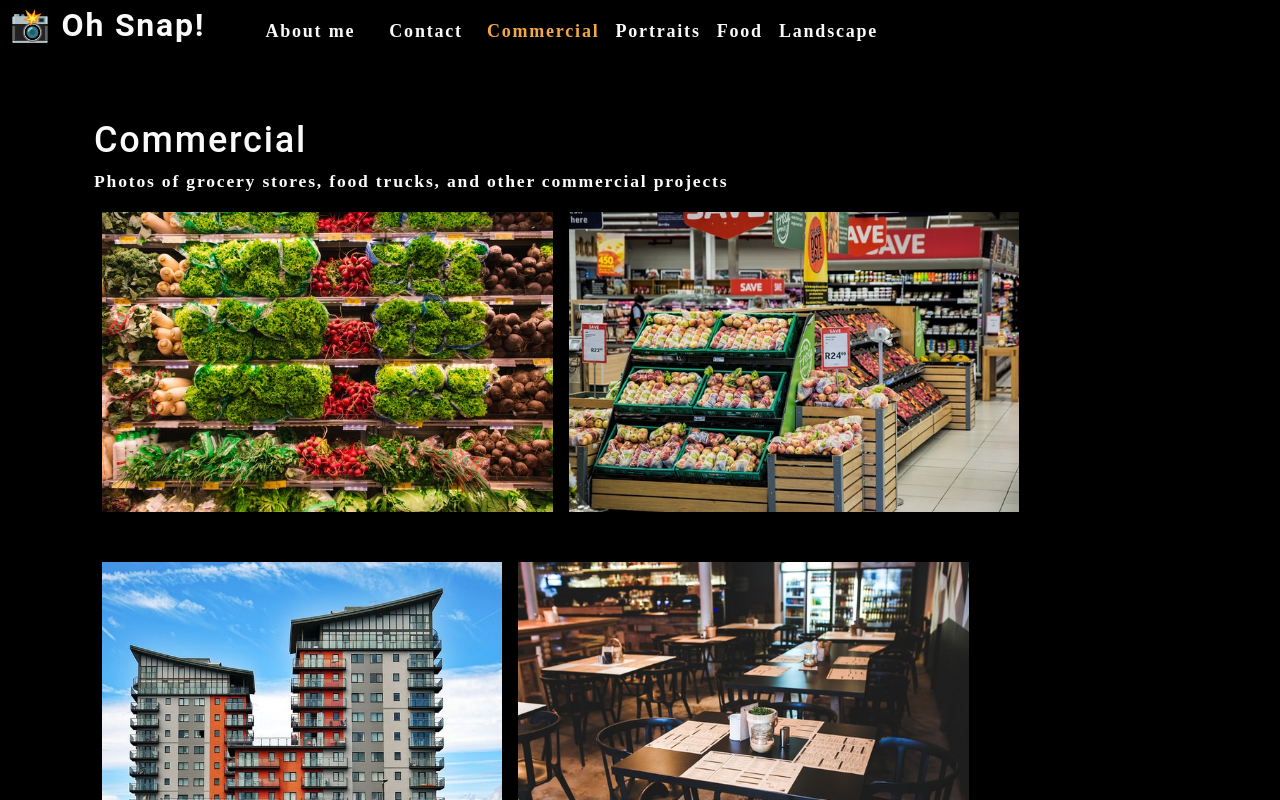
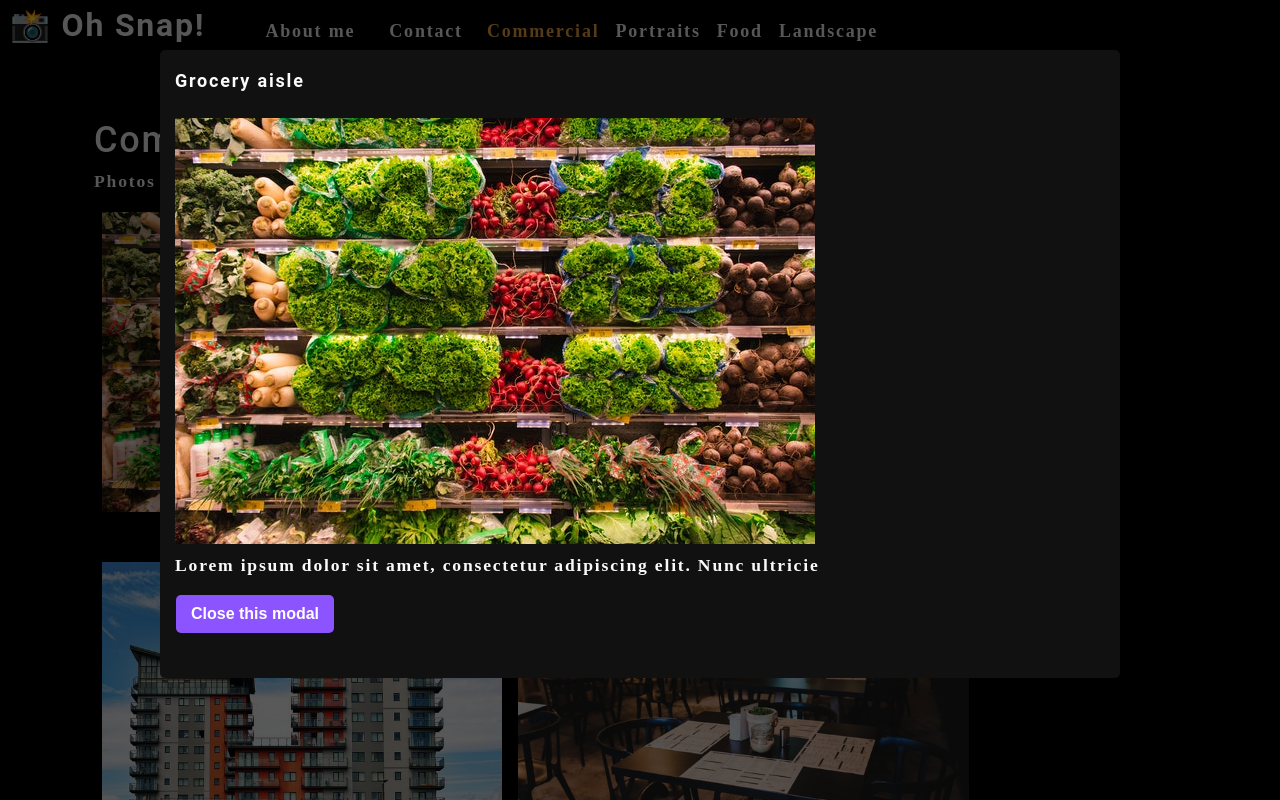
Before and after one commit to steadysamwise4/photo-port, a React (Create React App) app: page / in a window 1280 px wide. Both pictures are taken after a click on the picture 327 px from the left and 361 px from the top of the page. Shown: the top 800 px of the page. Built offline with nearby package versions, Linux system fonts and the light colour scheme.

Commit message:
modal component created. hooks added to change state upon click. it is functioning as intended

```diff
--- /dev/null
+++ b/src/components/Modal/index.js
@@ -0,0 +1,18 @@
+import React from 'react';
+
+function Modal({currentPhoto}) {
+    const { name, category, description, index} = currentPhoto;
+
+    return (
+      <div className="modalBackdrop">
+        <div className="modalContainer">
+          <h3 className="modalTitle">{name}</h3>
+          <img alt={category} src={require(`../../assets/small/${category}/${index}.jpg`)} />
+          <p>{description}</p>
+          <button type="button">Close this modal</button>
+        </div>
+      </div>
+    );
+  }
+
+  export default Modal;
--- a/src/components/PhotoList/index.js
+++ b/src/components/PhotoList/index.js
@@ -1,6 +1,8 @@
 import React, { useState } from 'react'
+import Modal from '../Modal';
 
 function PhotoList({ category }) {
+  const [isModalOpen, setIsModalOpen] = useState(false);
 
     const [photos] = useState([
         {
@@ -101,14 +103,23 @@
       ]);
       const currentPhotos = photos.filter((photo) => photo.category === category);
 
+      const [currentPhoto, setCurrentPhoto] = useState();
+
+      const toggleModal = (image, i) => {
+        setCurrentPhoto({...image, index: i});
+        setIsModalOpen(true);
+      }
+
   return (
     <div>
+      {isModalOpen && <Modal currentPhoto={currentPhoto}/>}
        <div className="flex-row">
            {currentPhotos.map((image, i) => (
                <img
                 src={require(`../../assets/small/${category}/${i}.jpg`)}
                 alt={image.name}
                 className="img-thumbnail mx-1"
+                onClick={() => toggleModal(image, i)}
                 key={image.name}
                />
            ))}
```
